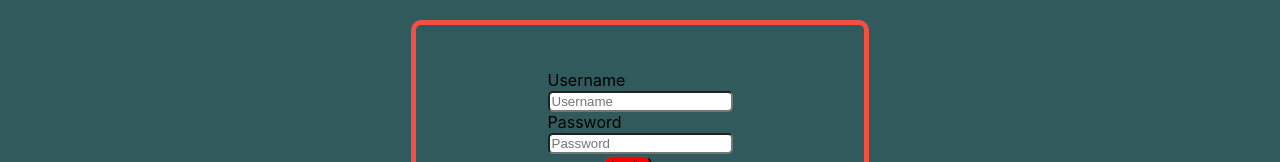
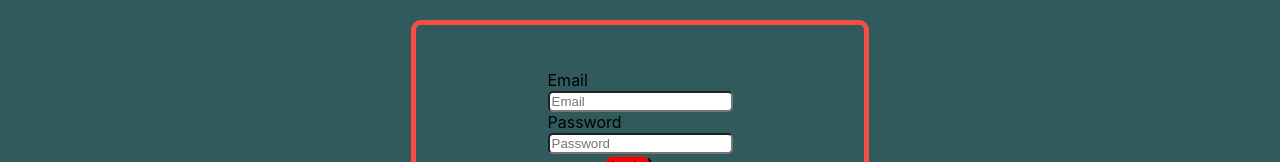
Before and after one commit to mb3668/pureFit, a React (Create React App) app: page / in a window 1280 px wide. Shown: the part 273-435 px from the top of the page. Built offline with nearby package versions, Linux system fonts and the light colour scheme; no server answers.

Commit message:
updated firebase and added login functionality

```diff
--- a/package.json
+++ b/package.json
@@ -6,6 +6,7 @@
     "@testing-library/jest-dom": "^5.16.5",
     "@testing-library/react": "^13.4.0",
     "@testing-library/user-event": "^13.5.0",
+    "firebase": "^9.19.1",
     "react": "^18.2.0",
     "react-bootstrap": "^2.7.2",
     "react-dom": "^18.2.0",
--- a/src/firebase.js
+++ b/src/firebase.js
@@ -0,0 +1,35 @@
+// Import the functions you need from the SDKs you need
+import { initializeApp } from "firebase/app";
+import { getAuth, createUserWithEmailAndPassword, signInWithEmailAndPassword, onAuthStateChanged } from "firebase/auth";
+// TODO: Add SDKs for Firebase products that you want to use
+// https://firebase.google.com/docs/web/setup#available-libraries
+
+// Your web app's Firebase configuration
+const firebaseConfig = {
+  apiKey: process.env.REACT_APP_API_KEY,
+  authDomain: process.env.REACT_APP_API_DOMAIN,
+  projectId: process.env.REACT_APP_PROJECT_ID,
+  storageBucket: process.env.REACT_APP_STORAGE_BUCKET,
+  messagingSenderId: process.env.REACT_APP_MESSAGING_SENDER_ID,
+  appId: process.env.REACT_APP_APP_ID
+};
+
+// Initialize Firebase
+const app = initializeApp(firebaseConfig);
+const auth = getAuth();
+
+// // Sign in existing user
+export const signIn = async(email, password) => {
+  try {
+    const userCredential = await signInWithEmailAndPassword(auth, email, password);
+    return userCredential.user;
+  } catch (error) {
+    throw error;
+  }
+};
+
+// export const onAuthStateChanged = (callback) => {
+//   onAuthStateChanged(auth, (user) => {
+//     callback(user);
+//   });
+// };
--- a/src/screens/loginScreen/loginScreen.js
+++ b/src/screens/loginScreen/loginScreen.js
@@ -1,22 +1,31 @@
 import React, { useState } from 'react';
 import { Form, Button } from 'react-bootstrap';
+import { signIn } from '../../firebase';
 import './login.css';
 
 function LoginScreen() {
-    const [userName, setUserName] = useState('');
+    const [userEmail, setUserEmail] = useState('');
     const [userPassword, setUserPassword] = useState('');
 
     function handleUserChange(event) {
-        setUserName(event.target.value);
+        setUserEmail(event.target.value);
     }
 
     function handlePasswordChange(event) {
         setUserPassword(event.target.value);
     }
 
-    function handleUserSubmit(event) {
+    async function handleUserSubmit(event) {
         event.preventDefault();
-        console.log(`Username: ${userName} Password: ${userPassword}`);
+        console.log(`Username: ${userEmail} Password: ${userPassword}`);
+
+        try {
+            const user = await signIn(userEmail, userPassword);
+            console.log(user);
+            // Redirect here
+        } catch (error) {
+            console.log(error.message);
+        }
     }
 
     return (
@@ -29,12 +38,12 @@ function LoginScreen() {
 
                         {/* Username input field */}
                         <Form.Group controlId="formUsername">
-                            <Form.Label>Username</Form.Label>
+                            <Form.Label>Email</Form.Label>
                             <br></br>
                             <Form.Control className="userField"
-                                type="text"
-                                placeholder="Username"
-                                value={userName}
+                                type="email"
+                                placeholder="Email"
+                                value={userEmail}
                                 onChange={handleUserChange}
                             />
                         </Form.Group>
```
Also changed, not shown: 2 other files (tests, documents, lock files or other folders).
